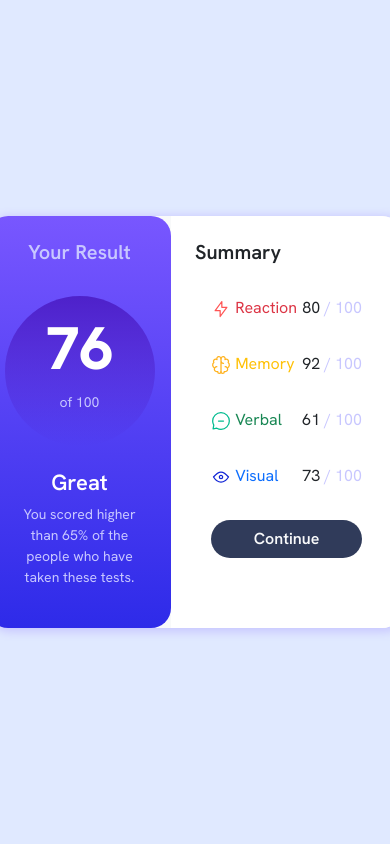
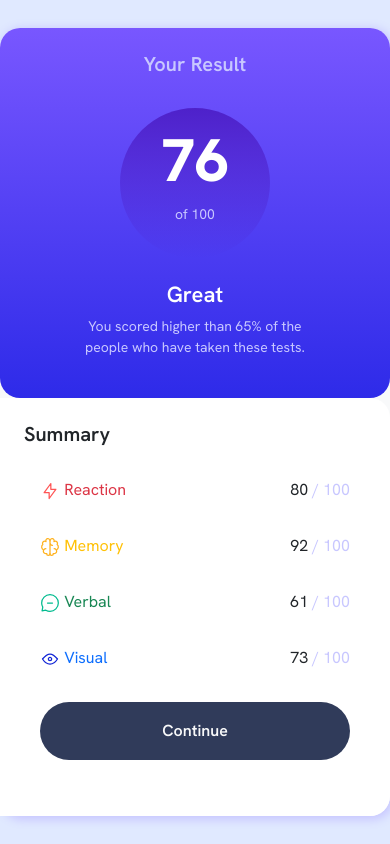
Before and after one commit to idristomy/Resukts-summury-component, a website: page index.html in a window 390 px wide. Drawn offline with nearby package versions, Linux system fonts and the light colour scheme; files that its build step writes are made by us from their sources.

Commit message:
Update index.html

```diff
--- a/index.html
+++ b/index.html
@@ -13,8 +13,8 @@
 <body class="d-flex justify-content-center align-items-center">
 
 
-    <div class="row bg-light">
-      <div class="col py-4 d-flex justify-content-center align-items-center text-center left">
+    <div class="row mx-sm-5 mx-0 bg-light">
+      <div class="col-sm py-4 d-flex justify-content-center align-items-center text-center left">
         <h5>Your Result</h5>
         <div class="rounded-circle my-4 d-flex align-items-center justify-content-center">
           <h2>76</h2>
@@ -59,7 +59,7 @@
               <p>73 <span>/ 100</span></p>
             </div>
           </div>
-          <button class="btn text-light w-100">Continue</button>
+          <button class="btn py-3 py-sm-2 text-light w-100">Continue</button>
         </div>
       </div>
     </div>
```
